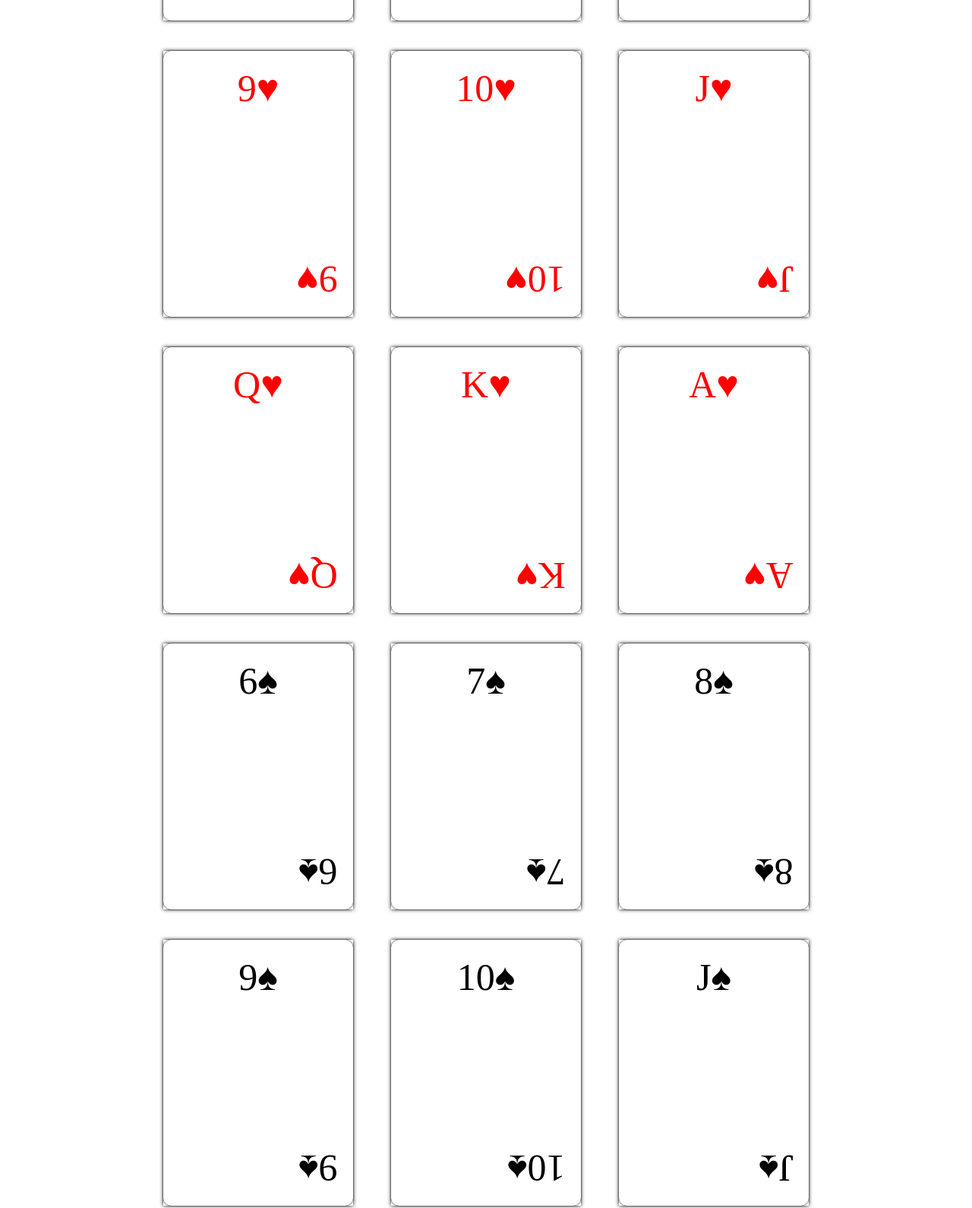
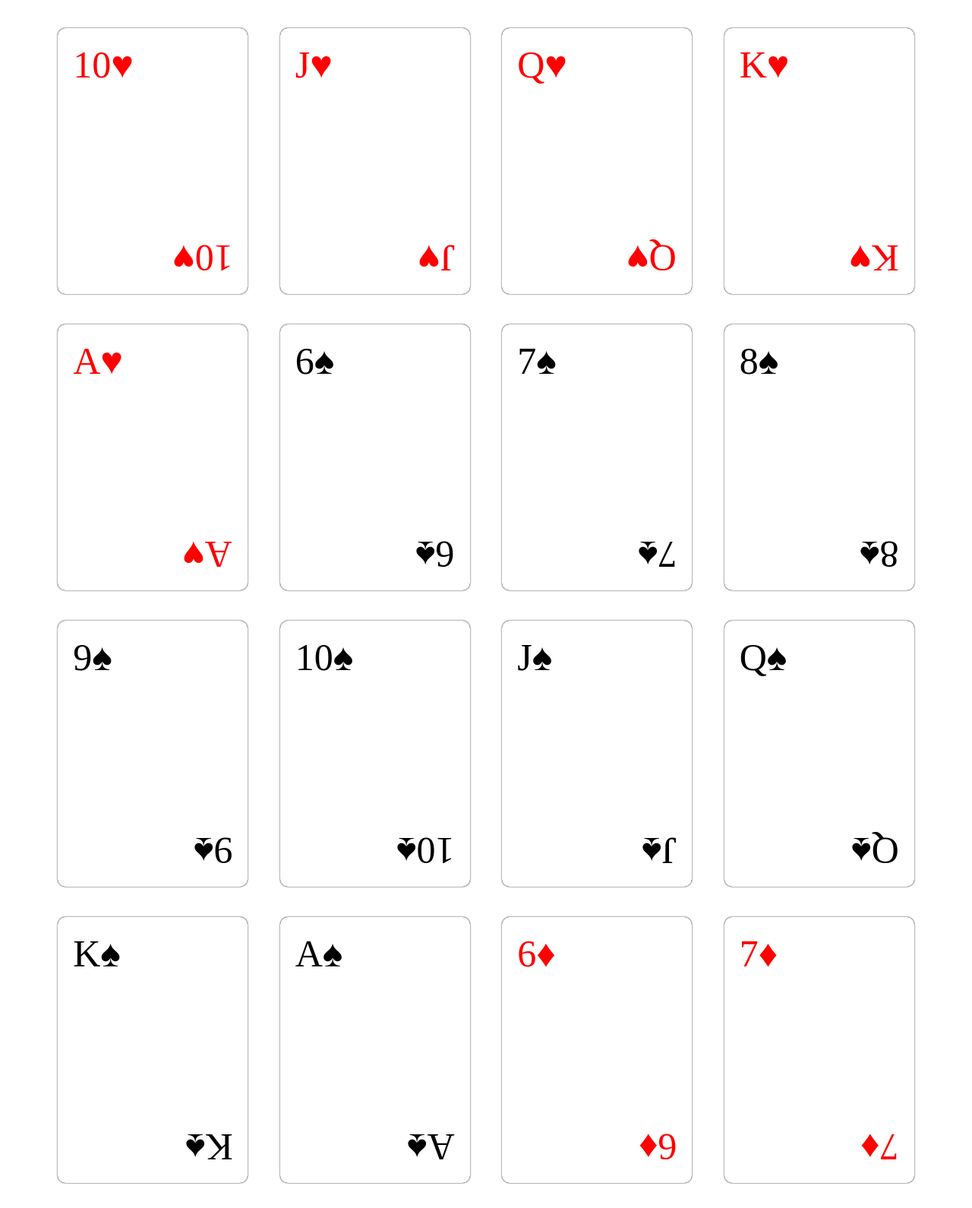
Before and after one commit to Klimov-V/game_cards, a website: page index.html in a window 1280 px wide. Shown: the part 393-1983 px from the top of the page at 76% size. Drawn offline with Linux system fonts and the light colour scheme.

Commit message:
fixed the structure of progect

```diff
--- a/index.html
+++ b/index.html
@@ -13,217 +13,217 @@
 <body>
     <div class="container">
         <div class="tabel">
-            <div class="card-container animate delay-lg"  data-mode="fadeInLeft">
+            <div class="card__container animate delay-lg"  data-mode="fadeInLeft">
                 <div class="card">
                     <div class="card__front hearts" data-value="6"></div>
                     <div class="card__back"></div>
                 </div>
             </div>
-            <div class="card-container animate delay-lg"  data-mode="fadeInUp">
+            <div class="card__container animate delay-lg"  data-mode="fadeInUp">
                 <div class="card">
                     <div class="card__front hearts" data-value="7"></div>
                     <div class="card__back"></div>
                 </div>
             </div>
-            <div class="card-container animate delay-lg"  data-mode="fadeInUp">
+            <div class="card__container animate delay-lg"  data-mode="fadeInUp">
                 <div class="card">
                     <div class="card__front hearts" data-value="8"></div>
                     <div class="card__back"></div>
                 </div>
             </div>
-            <div class="card-container animate delay-lg"  data-mode="fadeInRight">
+            <div class="card__container animate delay-lg"  data-mode="fadeInRight">
                 <div class="card">
                     <div class="card__front hearts" data-value="9"></div>
                     <div class="card__back"></div>
                 </div>
             </div>
-            <div class="card-container animate delay-lg"  data-mode="fadeInLeft">
+            <div class="card__container animate delay-lg"  data-mode="fadeInLeft">
                 <div class="card">
                     <div class="card__front hearts" data-value="10"></div>
                     <div class="card__back"></div>
                 </div>
             </div>
-            <div class="card-container animate delay-lg"  data-mode="fadeInUp">
+            <div class="card__container animate delay-lg"  data-mode="fadeInUp">
                 <div class="card">
                     <div class="card__front hearts" data-value="j"></div>
                     <div class="card__back"></div>
                 </div>
             </div>
-            <div class="card-container animate delay-lg"  data-mode="fadeInUp">
+            <div class="card__container animate delay-lg"  data-mode="fadeInUp">
                 <div class="card">
                     <div class="card__front hearts" data-value="q"></div>
                     <div class="card__back"></div>
                 </div>
             </div>
-            <div class="card-container animate delay-lg"  data-mode="fadeInRight">
+            <div class="card__container animate delay-lg"  data-mode="fadeInRight">
                 <div class="card">
                     <div class="card__front hearts" data-value="k"></div>
                     <div class="card__back"></div>
                 </div>
             </div>
-            <div class="card-container animate delay-lg"  data-mode="fadeInLeft">
+            <div class="card__container animate delay-lg"  data-mode="fadeInLeft">
                 <div class="card">
                     <div class="card__front hearts" data-value="a"></div>
                     <div class="card__back"></div>
                 </div>
             </div>
-            <div class="card-container animate delay-lg"  data-mode="fadeInUp">
+            <div class="card__container animate delay-lg"  data-mode="fadeInUp">
                 <div class="card">
                     <div class="card__front spades" data-value="6"></div>
                     <div class="card__back"></div>
                 </div>
             </div>
-            <div class="card-container animate delay-lg"  data-mode="fadeInUp">
+            <div class="card__container animate delay-lg"  data-mode="fadeInUp">
                 <div class="card">
                     <div class="card__front spades" data-value="7"></div>
                     <div class="card__back"></div>
                 </div>
             </div>
-            <div class="card-container animate delay-lg"  data-mode="fadeInRight">
+            <div class="card__container animate delay-lg"  data-mode="fadeInRight">
                 <div class="card">
                     <div class="card__front spades" data-value="8"></div>
                     <div class="card__back"></div>
                 </div>
             </div>
-            <div class="card-container animate delay-lg"  data-mode="fadeInLeft">
+            <div class="card__container animate delay-lg"  data-mode="fadeInLeft">
                 <div class="card">
                     <div class="card__front spades" data-value="9"></div>
                     <div class="card__back"></div>
                 </div>
             </div>
-            <div class="card-container animate delay-lg"  data-mode="fadeInUp">
+            <div class="card__container animate delay-lg"  data-mode="fadeInUp">
                 <div class="card">
                     <div class="card__front spades" data-value="10"></div>
                     <div class="card__back"></div>
                 </div>
             </div>
-            <div class="card-container animate delay-lg"  data-mode="fadeInUp">
+            <div class="card__container animate delay-lg"  data-mode="fadeInUp">
                 <div class="card">
                     <div class="card__front spades" data-value="j"></div>
                     <div class="card__back"></div>
                 </div>
             </div>
-            <div class="card-container animate delay-lg"  data-mode="fadeInRight">
+            <div class="card__container animate delay-lg"  data-mode="fadeInRight">
                 <div class="card">
                     <div class="card__front spades" data-value="q"></div>
                     <div class="card__back"></div>
                 </div>
             </div>
-            <div class="card-container animate delay-lg"  data-mode="fadeInLeft">
+            <div class="card__container animate delay-lg"  data-mode="fadeInLeft">
                 <div class="card">
                     <div class="card__front spades" data-value="k"></div>
                     <div class="card__back"></div>
                 </div>
             </div>
-            <div class="card-container animate delay-lg"  data-mode="fadeInUp">
+            <div class="card__container animate delay-lg"  data-mode="fadeInUp">
                 <div class="card">
                     <div class="card__front spades" data-value="a"></div>
                     <div class="card__back"></div>
                 </div>
             </div>
-            <div class="card-container animate delay-lg"  data-mode="fadeInUp">
+            <div class="card__container animate delay-lg"  data-mode="fadeInUp">
                 <div class="card">
                     <div class="card__front diamonds" data-value="6"></div>
                     <div class="card__back"></div>
                 </div>
             </div>
-            <div class="card-container animate delay-lg"  data-mode="fadeInRight">
+            <div class="card__container animate delay-lg"  data-mode="fadeInRight">
                 <div class="card">
                     <div class="card__front diamonds" data-value="7"></div>
                     <div class="card__back"></div>
                 </div>
             </div>
-            <div class="card-container animate delay-lg"  data-mode="fadeInLeft">
+            <div class="card__container animate delay-lg"  data-mode="fadeInLeft">
                 <div class="card">
                     <div class="card__front diamonds" data-value="8"></div>
                     <div class="card__back"></div>
                 </div>
             </div>
-            <div class="card-container animate delay-lg"  data-mode="fadeInUp">
+            <div class="card__container animate delay-lg"  data-mode="fadeInUp">
                 <div class="card">
                     <div class="card__front diamonds" data-value="9"></div>
                     <div class="card__back"></div>
                 </div>
             </div>
-            <div class="card-container animate delay-lg"  data-mode="fadeInUp">
+            <div class="card__container animate delay-lg"  data-mode="fadeInUp">
                 <div class="card">
                     <div class="card__front diamonds" data-value="10"></div>
                     <div class="card__back"></div>
                 </div>
             </div>
-            <div class="card-container animate delay-lg"  data-mode="fadeInRight">
+            <div class="card__container animate delay-lg"  data-mode="fadeInRight">
                 <div class="card">
                     <div class="card__front diamonds" data-value="j"></div>
                     <div class="card__back"></div>
                 </div>
             </div>
-            <div class="card-container animate delay-lg"  data-mode="fadeInLeft">
+            <div class="card__container animate delay-lg"  data-mode="fadeInLeft">
                 <div class="card">
                     <div class="card__front diamonds" data-value="q"></div>
                     <div class="card__back"></div>
                 </div>
             </div>
-            <div class="card-container animate delay-lg"  data-mode="fadeInUp">
+            <div class="card__container animate delay-lg"  data-mode="fadeInUp">
                 <div class="card">
                     <div class="card__front diamonds" data-value="k"></div>
                     <div class="card__back"></div>
                 </div>
             </div>
-            <div class="card-container animate delay-lg"  data-mode="fadeInUp">
+            <div class="card__container animate delay-lg"  data-mode="fadeInUp">
                 <div class="card">
                     <div class="card__front diamonds" data-value="a"></div>
                     <div class="card__back"></div>
                 </div>
             </div>
-            <div class="card-container animate delay-lg"  data-mode="fadeInRight">
+            <div class="card__container animate delay-lg"  data-mode="fadeInRight">
                 <div class="card">
                     <div class="card__front clubs" data-value="6"></div>
                     <div class="card__back"></div>
                 </div>
             </div>
-            <div class="card-container animate delay-lg"  data-mode="fadeInLeft">
+            <div class="card__container animate delay-lg"  data-mode="fadeInLeft">
                 <div class="card">
                     <div class="card__front clubs" data-value="7"></div>
                     <div class="card__back"></div>
                 </div>
             </div>
-            <div class="card-container animate delay-lg"  data-mode="fadeInUp">
+            <div class="card__container animate delay-lg"  data-mode="fadeInUp">
                 <div class="card">
                     <div class="card__front clubs" data-value="8"></div>
                     <div class="card__back"></div>
                 </div>
             </div>
-            <div class="card-container animate delay-lg"  data-mode="fadeInUp">
+            <div class="card__container animate delay-lg"  data-mode="fadeInUp">
                 <div class="card">
                     <div class="card__front clubs" data-value="9"></div>
                     <div class="card__back"></div>
                 </div>
             </div>
-            <div class="card-container animate delay-lg"  data-mode="fadeInRight">
+            <div class="card__container animate delay-lg"  data-mode="fadeInRight">
                 <div class="card">
                     <div class="card__front clubs" data-value="10"></div>
                     <div class="card__back"></div>
                 </div>
             </div>
-            <div class="card-container animate delay-lg"  data-mode="fadeInLeft">
+            <div class="card__container animate delay-lg"  data-mode="fadeInLeft">
                 <div class="card">
                     <div class="card__front clubs" data-value="j"></div>
                     <div class="card__back"></div>
                 </div>
             </div>
-            <div class="card-container animate delay-lg"  data-mode="fadeInUp">
+            <div class="card__container animate delay-lg"  data-mode="fadeInUp">
                 <div class="card">
                     <div class="card__front clubs" data-value="q"></div>
                     <div class="card__back"></div>
                 </div>
             </div>
-            <div class="card-container animate delay-lg"  data-mode="fadeInUp">
+            <div class="card__container animate delay-lg"  data-mode="fadeInUp">
                 <div class="card">
                     <div class="card__front clubs" data-value="k"></div>
                     <div class="card__back"></div>
                 </div>
             </div>
-            <div class="card-container animate delay-lg"  data-mode="fadeInRight">
+            <div class="card__container animate delay-lg"  data-mode="fadeInRight">
                 <div class="card">
                     <div class="card__front clubs" data-value="a"></div>
                     <div class="card__back"></div>
--- a/scss/style.scss
+++ b/scss/style.scss
@@ -3,125 +3,100 @@
 * {
     box-sizing: border-box;
 }
-
+body {
+    margin: 0;
+    padding: 20px;
+}
 
 .container {
-    max-width: 900px;
-    margin: 30px auto 0;
+    max-width: 1170px;
+    margin: 0 auto;
+}
+
+.tabel {
     display: flex;
-    justify-content: space-between;
+    justify-content: space-around;
     flex-wrap: wrap;
 }
 
+.card {
+    transition: .6s;
+    transform-style: preserve-3d;
+    backface-visibility: hidden;
+    position: relative;
 
-
-.scene {
-    background-color: transparent;
-    width: 217px;
-    height: 300px;
+    &__container {
         perspective: 1000px;
-
+        -webkit-perspective: 1000;
+        -moz-perspective: 1000;
+        margin: 20px;
         &:hover .card {
             transform: rotateY(180deg);
         }
     }
-
-.card {
+    &__container,
+    &__front,
+    &__back {
+        width: 250px;
+        height: 350px;
+        border-radius: 10px;
+    }
+    &__front,
+    &__back {
+        position: absolute;
+        top: 0;
+        left: 0;
+    }
+    &__front {
+        background-color: #fff;
+        z-index: 2;
+        text-transform: uppercase;
+        font-size: 50px;
+        box-shadow: 0 0 2px #000;
         position: relative;
-    width: 100%;
-    height: 100%;
-    text-align: center;
-    transition: transform 0.8s;
-    transform-style: preserve-3d;
-    box-shadow: 0px 0px 5px 0px #000;
-
-    &__face {
-        position: absolute;
-        width: 100%;
-        height: 100%;
-        backface-visibility: hidden;
+        padding: 20px;
     }
-    &__face--front {
-        background-color: dodgerblue;
-        color: black;
-    }
-    &__face--back {
-        background-color: #fff;
-        color: red;
+    &__back {
+        background-color: green;
         transform: rotateY(180deg);
-    }
-
-    &[data-suit="hearts"] &__content:after {
-        content: attr(value "$#9829;");             // тут надо что-то сдклеть, дабы добавить значение и масть чеез data
-        color: red;
     }
 }
 
 
-// .scene {
-//     perspective: 1000px;
+.hearts,
+.diamonds {
+    color: red;
+}
+.clubs,
+.spades {
+    color: black;
+}
 
-//     &:hover .card {
-//         transform: rotateY(180deg);
-//         box-shadow: 0px 0px 49px 0px rgba(20, 20, 21, 0.11);
-//     }
-//     &:hover .card__face--front {
-//         opacity: 0;
-//     }
-// }
+.diamonds:after,
+.diamonds:before {
+  content: attr(data-value) "♦";
+}
 
-// .card {
-//     padding-top: 120%;
-//     width: 100%;
-//     position: relative;
-//     transform-style: preserve-3d;
-//     box-shadow: 0px 0px 2px 0px rgba(20, 20, 21, 0.6);
-//     transition: transform .6s, box-shadow .6s;
-//     border-radius: 5px;
+.spades:after,
+.spades:before {
+  content: attr(data-value) "♠";
+}
 
-//     &__face {
-//         position: absolute;
-//         height: 100%;
-//         width: 100%;
-//         top: 0;
-//         left: 0;
-//         backface-visibility: hidden;
-//         z-index: 1;
+.clubs:after,
+.clubs:before {
+  content: attr(data-value) "♣";
+}
 
-
-//         &--front {
-//             background: #ff5c36;
-//             border-radius: 5px;
-//         }
-//         &--back {
-//             background: #fff3f0;
-//             transform: rotateY(180deg);
-//         }
-//     }
-    // &__figure,
-    // &__image-wrap {
-    //     position: relative;
-    //     width: 100%;
-    //     height: 100%;
-    //     margin: 0;
-    // }
-    // &__figure {
-    //     display: flex;
-    //     flex-direction: column;
-    //     justify-content: flex-end;
-    //     align-items: center;
-    // }
-    // &__image {
-    //     position: absolute;
-    //     top: 50%;
-    //     left: 50%;
-    //     transform: translate(-50%, -50%);
-    //     min-width: 100%;
-    //     min-height: 100%;
-
-    //     &-wrap {
-    //         overflow: hidden;
-    //         border-radius: 5px;
-    //     }
-    // }
-// }
+.hearts:after,
+.hearts:before {
+  content: attr(data-value) "♥";
+}
+.diamonds:after,
+.spades:after,
+.clubs:after,
+.hearts:after {
+    transform: rotateZ(180deg);
+    position: absolute;
+    bottom: 20px;
+    right: 20px;
+}
```
Also changed, not shown: css/style.css, 1 other file. Lines whose indentation alone changed are shown as unchanged.
